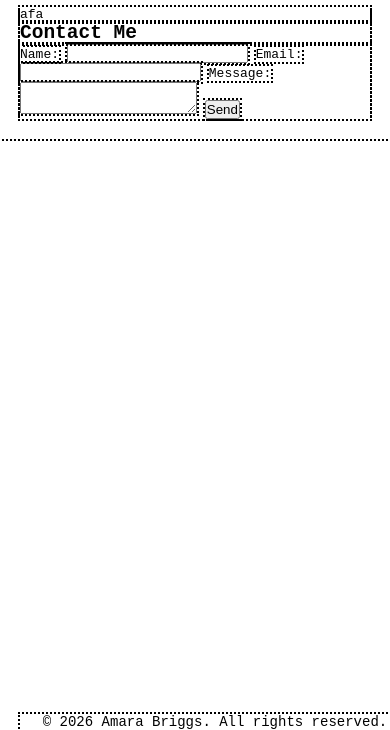
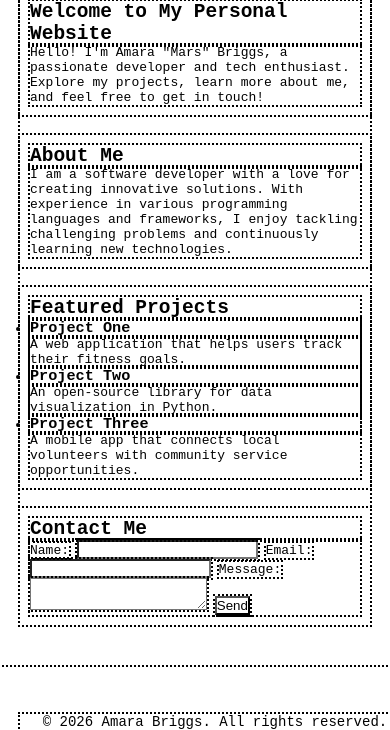
Before and after one commit to Magpie512/Personal-Website, a plain HTML site: page index.html in a window 390 px wide. Shown: the part 114-844 px from the top of the page. Drawn offline with Linux system fonts and the light colour scheme.

Commit message:
enhance index.html and style.css with improved content structure and responsive design

```diff
--- a/index.html
+++ b/index.html
@@ -14,7 +14,7 @@
     <header>
         <nav>
             <div class="logo">
-                <a href="index.html">Amara "Mars" Briggs</a>
+                <h1>Amara "Mars" Briggs</h1>
             </div>
             <ul class="nav-links">
                 <a href="index.html">Home</a>
@@ -26,12 +26,32 @@
     </header>
 
     <main>
-        <section class="intro">
-            afa
+        <section class="hero">
+            <h2>Welcome to My Personal Website</h2>
+            <p>Hello! I'm Amara "Mars" Briggs, a passionate developer and tech enthusiast. Explore my projects, learn more about me, and feel free to get in touch!</p>
         </section>
 
-        <section>
+        <section class="about">
+            <h2>About Me</h2>
+            <p>I am a software developer with a love for creating innovative solutions. With experience in various programming languages and frameworks, I enjoy tackling challenging problems and continuously learning new technologies.</p>
+        </section>
 
+        <section class="projects">
+            <h2>Featured Projects</h2>
+            <ul>
+                <li>
+                    <h3>Project One</h3>
+                    <p>A web application that helps users track their fitness goals.</p>
+                </li>
+                <li>
+                    <h3>Project Two</h3>
+                    <p>An open-source library for data visualization in Python.</p>
+                </li>
+                <li>
+                    <h3>Project Three</h3>
+                    <p>A mobile app that connects local volunteers with community service opportunities.</p>
+                </li>
+            </ul>
         </section>
 
         <section id="contact">
--- a/style/style.css
+++ b/style/style.css
@@ -4,6 +4,34 @@
     box-sizing: border-box;
     outline: 2px dotted black;
 }
+
+/* Media Query to change outline color in dark mode */
+
+@media (prefers-color-scheme: dark) {
+    * {
+        background-color: black;
+        color: rgb(68, 219, 88);
+        outline: 2px dotted white;
+    }
+}
+
+@media (prefers-color-scheme: light) {
+    * {
+        background-color: white;
+        color: black;
+        outline: 2px dotted black;
+    }
+}
+
+@media screen and (max-width: 600px) {
+    nav {
+        flex-direction: column;
+        align-items: flex-start;
+    }
+
+}
+
+
 
 html {
     font-family: monospace;
@@ -16,20 +44,26 @@ body {
 header {
     margin-bottom: 20px;
     justify-content: space-between;
-    align-items: right;
     display: flex;
 }
 
 nav {
     display: flex;
     gap: 20px;
-    font-size: 24px;
+    justify-content: space-between;
+    width: 100%;
+    font-size: 16px;
     font-weight: bold;
 }
 
 nav a {
     text-decoration: none;
     color: black;
+}
+
+section {
+    margin-bottom: 20px;
+    padding: 10px;
 }
 
 footer {
```
